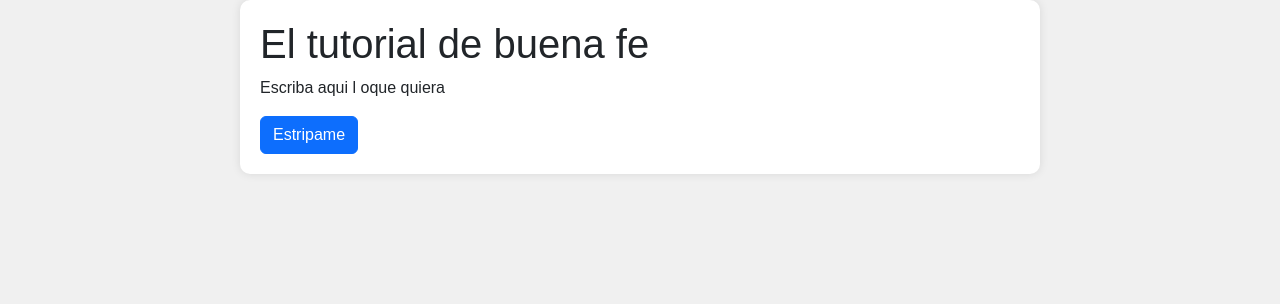
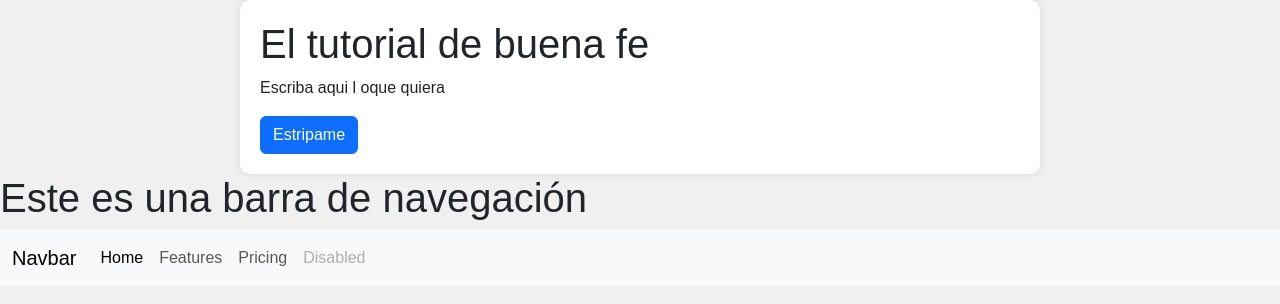
Before and after one commit to AlejoAlzate96/taller-git-programacion-4, a plain HTML site: page index.html in a window 1280 px wide. Drawn offline with nearby package versions, Linux system fonts and the light colour scheme.

Commit message:
Se grea una barra de navegación

```diff
--- a/index.html
+++ b/index.html
@@ -5,7 +5,8 @@
     <meta charset="UTF-8">
     <meta name="viewport" content="width=device-width, initial-scale=1.0">
 
-    <link href="https://cdn.jsdelivr.net/npm/bootstrap@5.3.2/dist/css/bootstrap.min.css" rel="stylesheet" integrity="sha384-T3c6CoIi6uLrA9TneNEoa7RxnatzjcDSCmG1MXxSR1GAsXEV/Dwwykc2MPK8M2HN" crossorigin="anonymous">
+    <link href="https://cdn.jsdelivr.net/npm/bootstrap@5.3.2/dist/css/bootstrap.min.css" rel="stylesheet"
+        integrity="sha384-T3c6CoIi6uLrA9TneNEoa7RxnatzjcDSCmG1MXxSR1GAsXEV/Dwwykc2MPK8M2HN" crossorigin="anonymous">
 
     <title>Mi Tutorial</title>
     <style>
@@ -13,6 +14,7 @@
             font-family: Arial, sans-serif;
             background-color: #f0f0f0;
         }
+
         .container {
             max-width: 800px;
             margin: 0 auto;
@@ -23,12 +25,42 @@
         }
     </style>
 </head>
+
 <body>
     <div class="container">
         <h1>El tutorial de buena fe</h1>
         <p>Escriba aqui l oque quiera</p>
         <button type="button" class="btn btn-primary">Estripame</button>
     </div>
+
+    <div>
+        <h1>Este es una barra de navegación</h1>
+        <nav class="navbar navbar-expand-lg bg-body-tertiary">
+            <div class="container-fluid">
+                <a class="navbar-brand" href="#">Navbar</a>
+                <button class="navbar-toggler" type="button" data-bs-toggle="collapse" data-bs-target="#navbarNav"
+                    aria-controls="navbarNav" aria-expanded="false" aria-label="Toggle navigation">
+                    <span class="navbar-toggler-icon"></span>
+                </button>
+                <div class="collapse navbar-collapse" id="navbarNav">
+                    <ul class="navbar-nav">
+                        <li class="nav-item">
+                            <a class="nav-link active" aria-current="page" href="#">Home</a>
+                        </li>
+                        <li class="nav-item">
+                            <a class="nav-link" href="#">Features</a>
+                        </li>
+                        <li class="nav-item">
+                            <a class="nav-link" href="#">Pricing</a>
+                        </li>
+                        <li class="nav-item">
+                            <a class="nav-link disabled" aria-disabled="true">Disabled</a>
+                        </li>
+                    </ul>
+                </div>
+            </div>
+        </nav>
+    </div>
 </body>
 
 </html>
```
